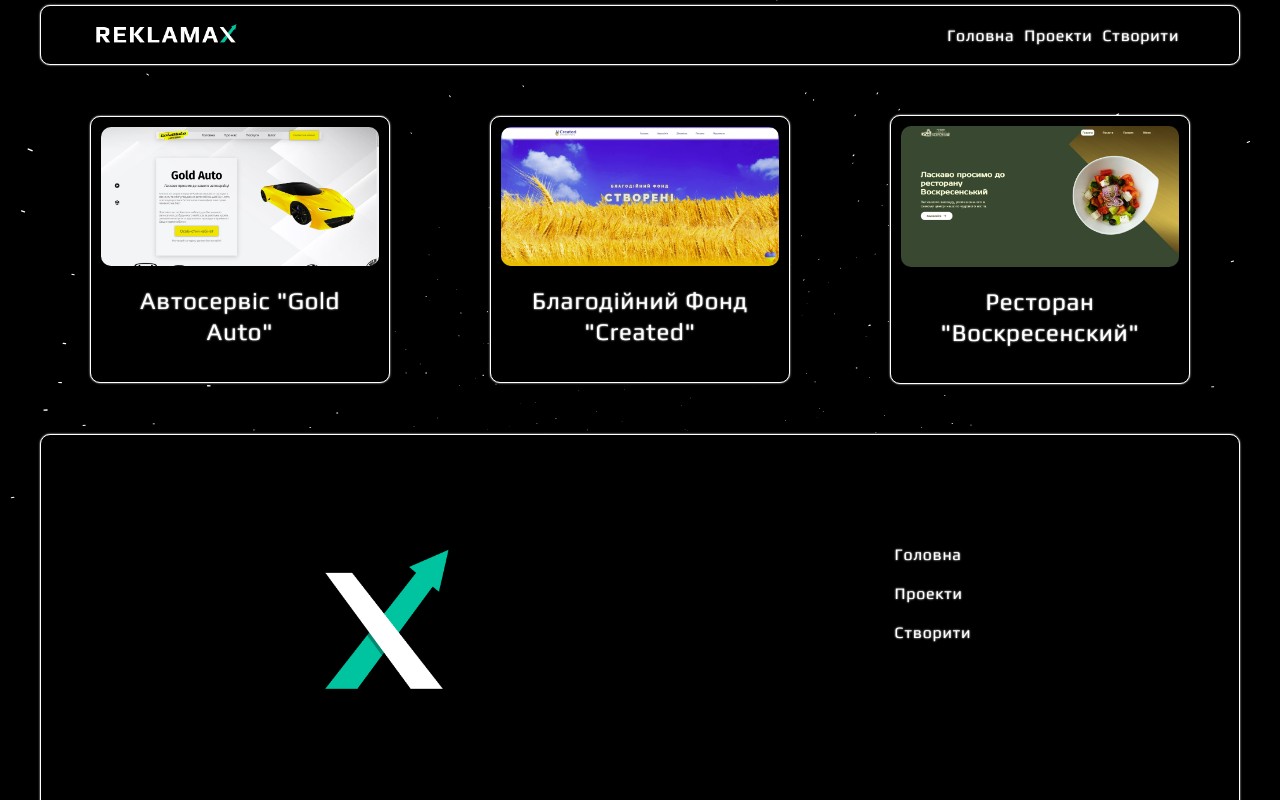
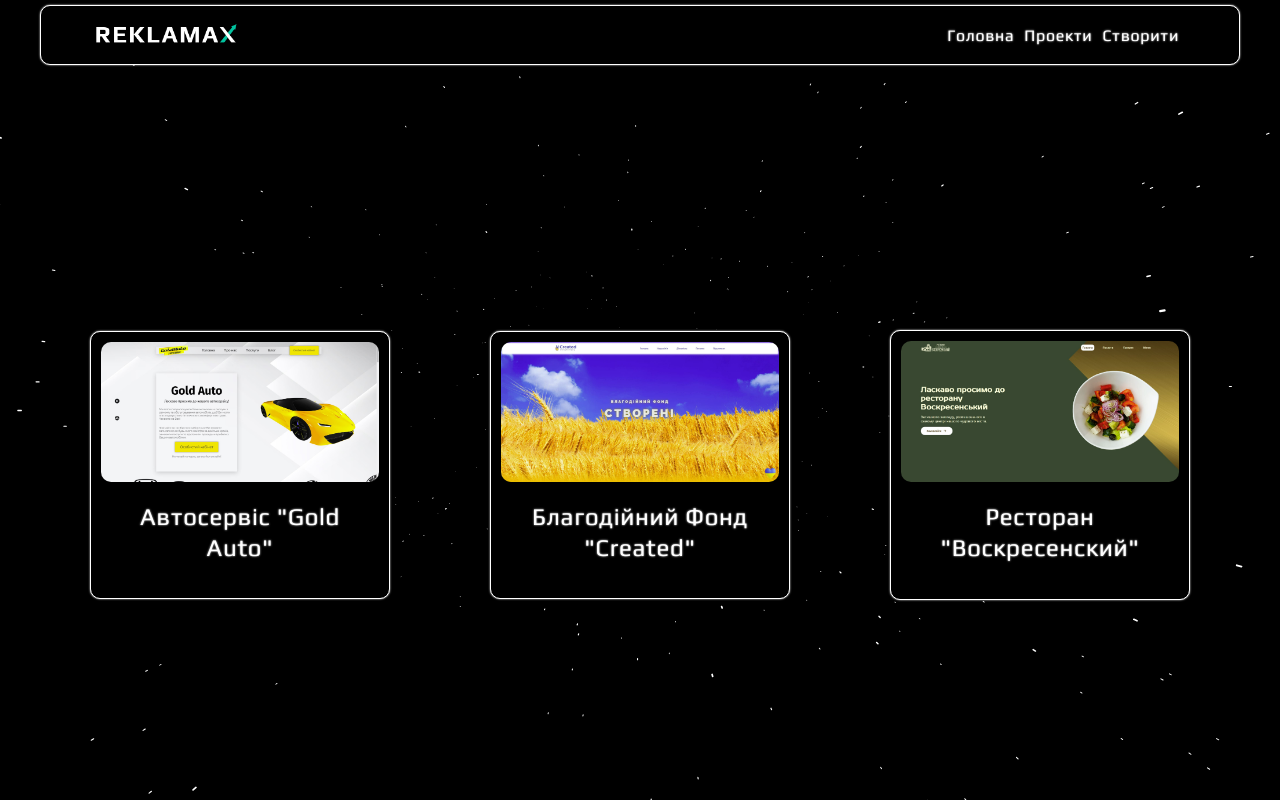
Before and after one commit to 1Vincere/reklamaxnextjs, a Next.js app: page /products in a window 1280 px wide. Shown: the top 800 px of the page. Built offline with nearby package versions, Linux system fonts and the light colour scheme.

Commit message:
google serch

```diff
--- /dev/null
+++ b/google80144069d210bd4e.html
@@ -0,0 +1 @@
+google-site-verification: google80144069d210bd4e.html
--- a/package.json
+++ b/package.json
@@ -20,6 +20,7 @@
     "postcss": "^8.4.24",
     "react": "^18.2.0",
     "react-dom": "^18.2.0",
+    "sharp": "^0.33.2",
     "tailwindcss": "^3.3.2",
     "typescript": "^5.1.3"
   },
--- a/src/app/layout.tsx
+++ b/src/app/layout.tsx
@@ -12,7 +12,7 @@ export default function RootLayout({
   children: React.ReactNode;
 }) {
   return (
-    <html lang="en">
+    <html lang="ua">
       <body>
         {children}
       </body>
--- a/src/helpers/projectList.tsx
+++ b/src/helpers/projectList.tsx
@@ -6,6 +6,7 @@ import three from '../../public/img/projects/Vosk.jpg';
 const projects = [
   {
     id: 1,
+    href: 'goldauto',
     title: 'Автосервіс "Gold Auto"',
     skills: 'HTML, CSS, JS, API, Three.js',
     img: one,
@@ -14,6 +15,7 @@ const projects = [
   },
   {
     id: 2,
+    href: 'created',
     title: 'Благодійний Фонд "Created"',
     skills: 'HTML, CSS, JS, API',
     img: two,
@@ -22,6 +24,7 @@ const projects = [
   },
   {
     id: 3,
+    href: 'voskresensky',
     title: 'Ресторан "Воскресенский"',
     skills: 'React',
     img: three,
--- a/src/styles/globals.css
+++ b/src/styles/globals.css
@@ -50,12 +50,9 @@ body::-webkit-scrollbar-thumb:hover {
   overflow: hidden;
 }
 
-iframe {
-  overflow: hidden;
-  scrollbar-width: none;
-  -ms-overflow-style: none;
-  overflow: -moz-scrollbars-none;
-}
+/* iframe {
+  pointer-events: none;
+} */
 
 iframe::-webkit-scrollbar {
   display: none;
--- a/src/styles/project.module.css
+++ b/src/styles/project.module.css
@@ -2,6 +2,7 @@
   display: flex;
   justify-content: space-around;
   align-items: center;
+  min-height: 100vh;
 }
 
 .project {
```
Also changed, not shown: 1 other file (tests, documents, lock files or other folders).
